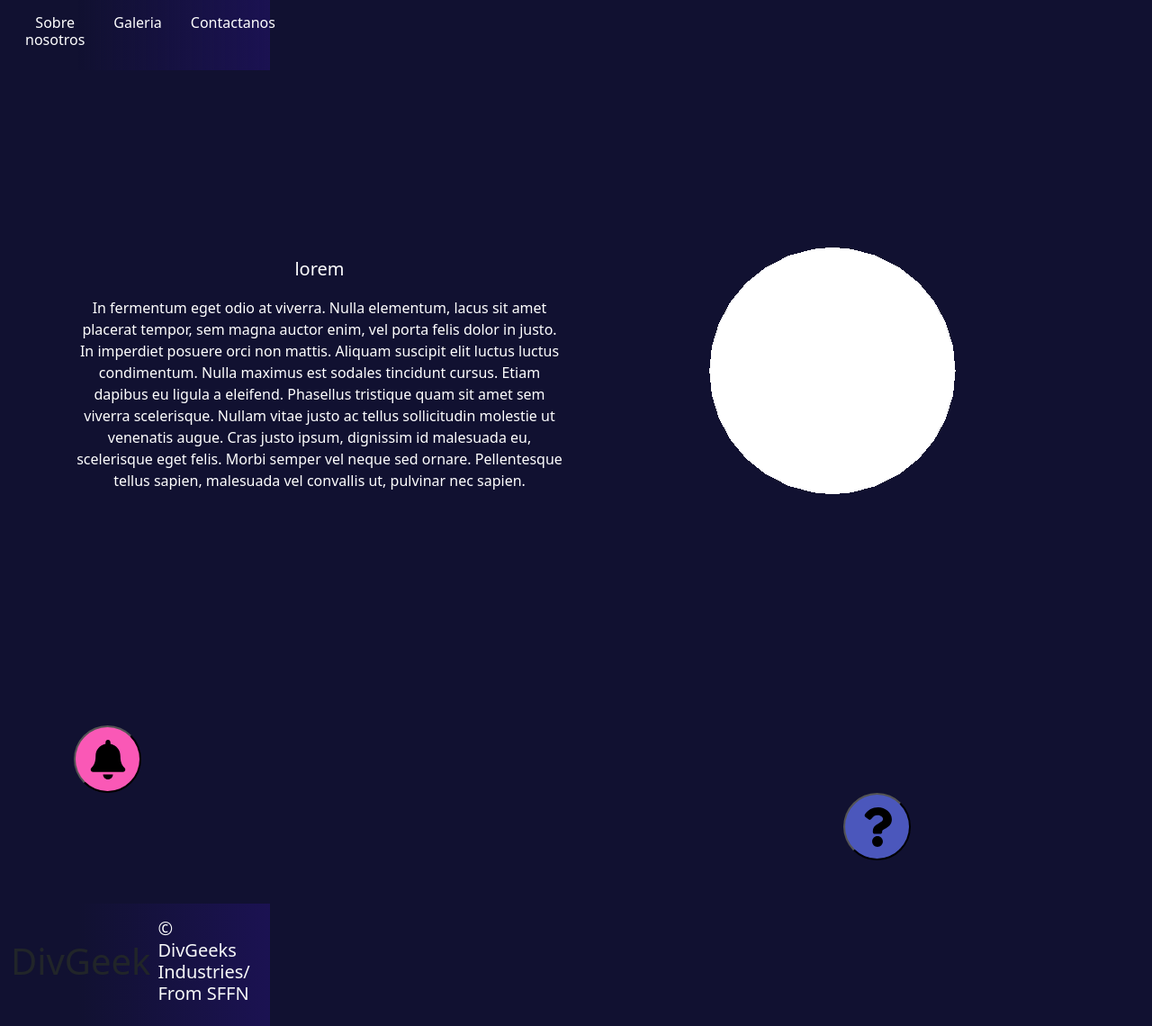
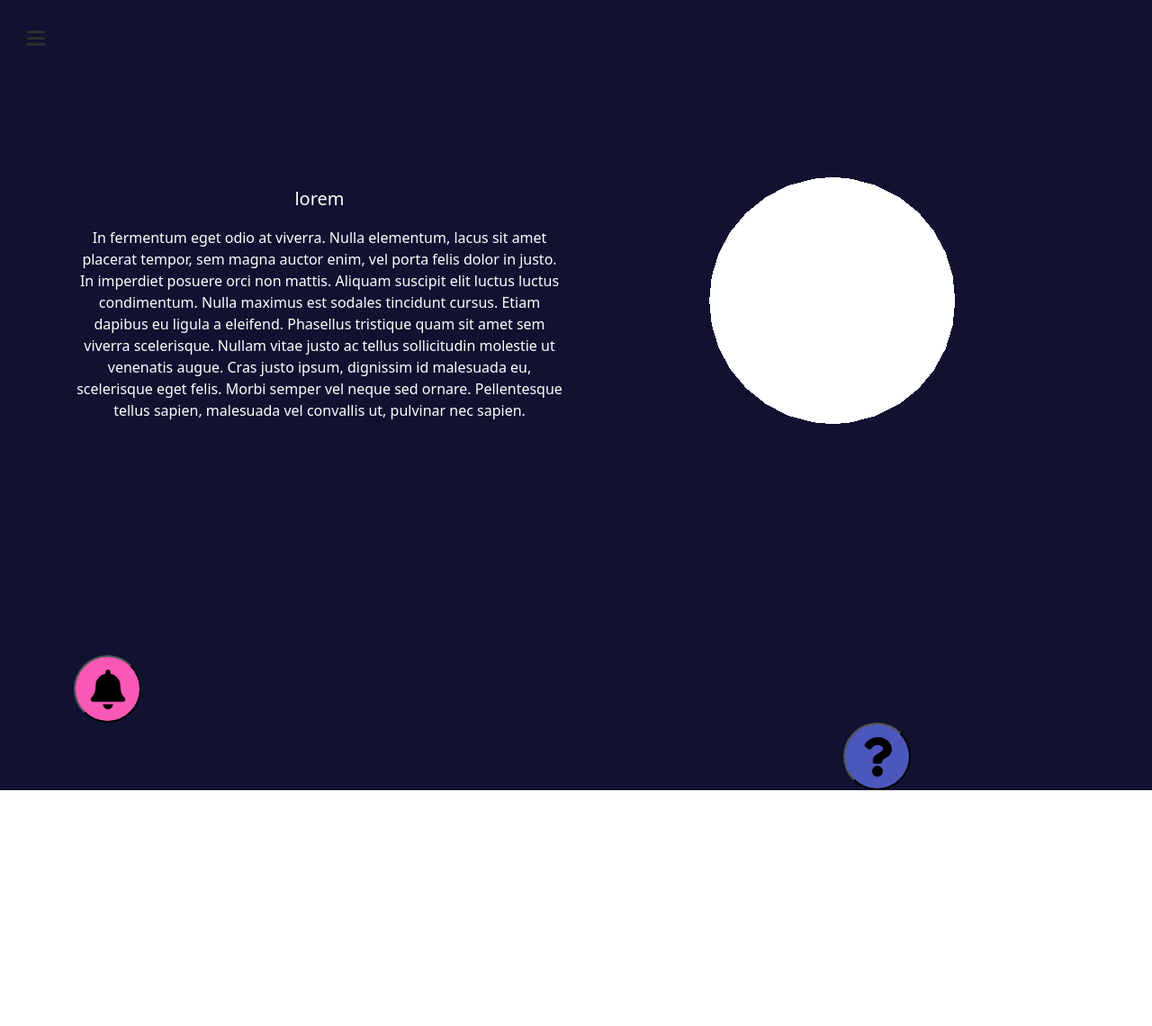
Before and after one commit to Faure1/sondarg, a Next.js app in the folder next-bootstrap/: page / in a window 1280 px wide. Shown: the whole page at 90% size. After the commit the page ends 926 px from the top, so only its background shows below. Built offline with nearby package versions, Linux system fonts and the light colour scheme; grey boxes are pictures that could not be loaded.

Commit message:
Update Layout.js

```diff
--- a/next-bootstrap/components/Layout.js
+++ b/next-bootstrap/components/Layout.js
@@ -2,39 +2,13 @@ import React from 'react'
 import 'bootstrap/dist/css/bootstrap.css'
 import Image from 'next/image'
 import { Nav, Navbar,  Container,  } from 'react-bootstrap'
-
+import { Example } from '../components/Navbar.js';
 
 const Layout = ({children}) => {
     return(
       <>
-        <>
-        <Navbar collapseOnSelect expand="lg" sticky="top" className='color '>
-            <Container>
-                <Nav.Link href='' ></Nav.Link>
-                <Navbar.Toggle aria-controls="responsive-navbar-nav" />
-                <Navbar.Collapse id="responsive-navbar-nav  justify-content-between">
-                    <Nav className="me-auto  d-flex  ">
-                    </Nav>
-                    <Nav>
-                        <Nav.Link className='ms-2 mx-2' href='#inicio' ><h6 className='text-white text-center'>Sobre nosotros</h6></Nav.Link>
-                        <Nav.Link className='ms-2 mx-2' href='#mas-info'><h6 className='text-white text-center'>Galeria</h6></Nav.Link>
-                        <Nav.Link className='ms-2 mx-2' href='#mas-info'><h6 className='text-white text-center'>Contactanos</h6></Nav.Link>
-                    </Nav>
-                </Navbar.Collapse>
-            </Container>
-        </Navbar>
-        {children}
-        <Navbar collapseOnSelect expand="lg"  className='color'>
-            <Container>
-                <Nav.Link target="_blank" href='https://nosotros-q0clom4pi-faure1.vercel.app' ><h1 className='colorcambia'>Div<span className='colorcambia2'>Geek</span></h1></Nav.Link>
-                <Nav className="me-auto  d-flex  ">
-                </Nav>
-                <Nav>
-                    <Nav.Link className=''><h5 className=" text-light ">© DivGeeks Industries/ From SFFN</h5></Nav.Link>
-                </Nav>
-            </Container>
-        </Navbar>
-        </>
+      <Example></Example>
+      {children}
     </>
     )
 }
```
